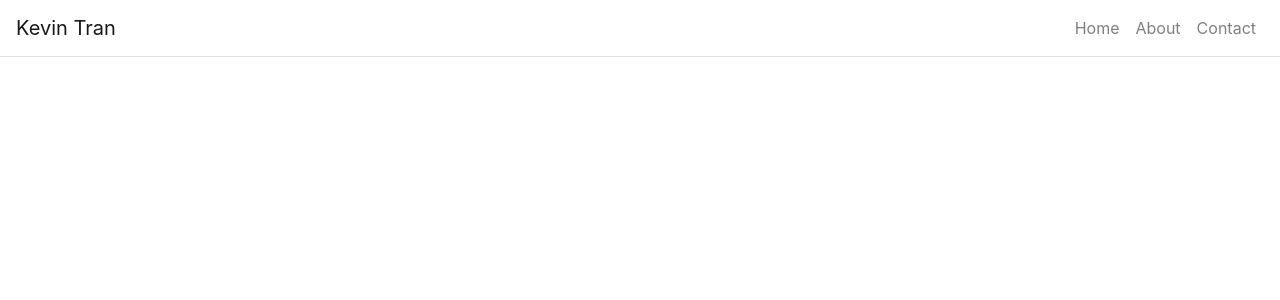
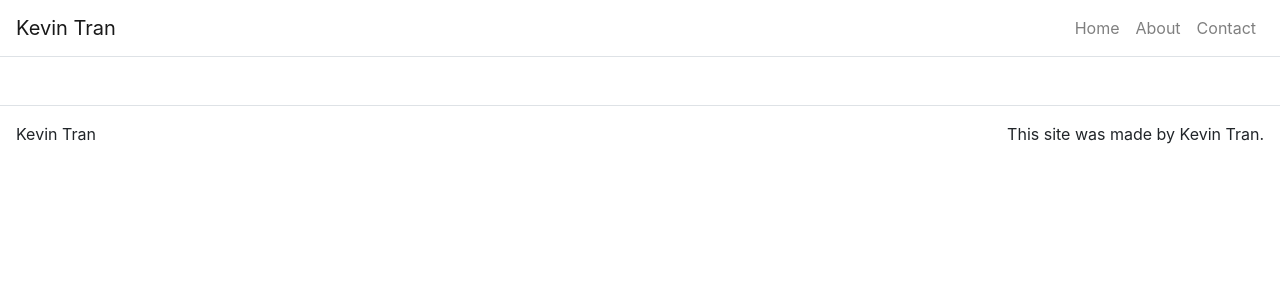
Before and after one commit to kevinhtran/kevinsPortfolio, a React (Create React App) app: page / in a window 1280 px wide. Shown: the top 300 px of the page. Built offline with nearby package versions, Linux system fonts and the light colour scheme.

Commit message:
created a components directory with the footer component

```diff
--- a/src/App.js
+++ b/src/App.js
@@ -5,6 +5,7 @@
 import Nav from 'react-bootstrap/Nav';
 import './App.css';
 
+import Footer from './components/Footer';
 
 class App extends React.Component {
   constructor(props) {
@@ -48,6 +49,7 @@
               </Nav>
             </Navbar.Collapse>
           </Navbar>
+          <Footer/>
         </Container>
       </Router>
     );
@@ -56,18 +58,3 @@
 }
 
 export default App;
-
-
-// step 1: Convert the app.js component into a class base component because we will be using state in here
-// step 2: make a constructor to get props and super() to take in those props. have the state for the top level stuff on the website
-// state is for the title that will be in the nav bar/header, state for the link that is inside of the navbar, state for the home/about/contact page but only the title of these pages
-// step 3: in the terminal, run this command for the react router: 'npm install --save -react-router-dom' then 'npm run start'
-// step 4: after installing react router. you can add <Router> to your render() and import up top.
-// step 5: we also want to install reactstrap which is bootstrap with react. terminal: 'npm install --save react-bootstrap bootstrap'
-// this allows for us to put things in and see stuff
-// step 6: now we're going to create a container inside of the render.
-// step 7: create a navbar
-  // add brand
-  // add a toggle
-  // add collapse
-  // add a nav
--- /dev/null
+++ b/src/components/Footer.js
@@ -0,0 +1,24 @@
+import React from 'react';
+import Container from 'react-bootstrap/Container';
+import Row from 'react-bootstrap/Row';
+import Col from 'react-bootstrap/Col';
+
+function Footer() {
+
+  return (
+    <footer className="mt-5">
+      <Container fluid={true}>
+        <Row className="border-top justify-content-between p-3">
+          <Col className="p-0" md={3} sm={12}>
+            Kevin Tran
+          </Col>
+          <Col className="p-0 d-flex justify-content-end" md={3}>
+            This site was made by Kevin Tran.
+          </Col>
+        </Row>
+      </Container>
+    </footer>
+  );
+};
+
+export default Footer;
```
